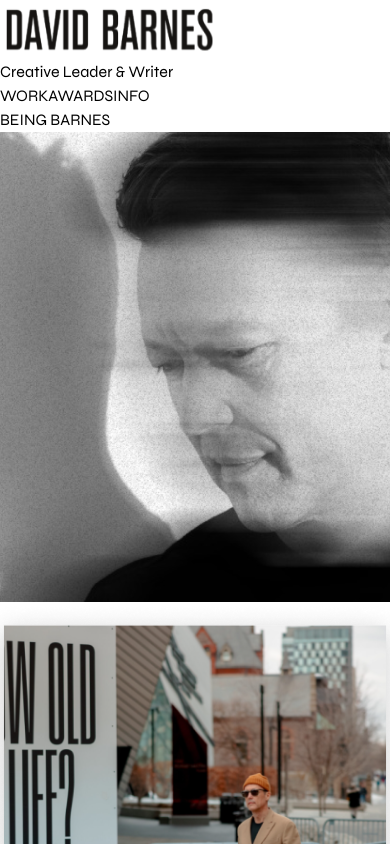
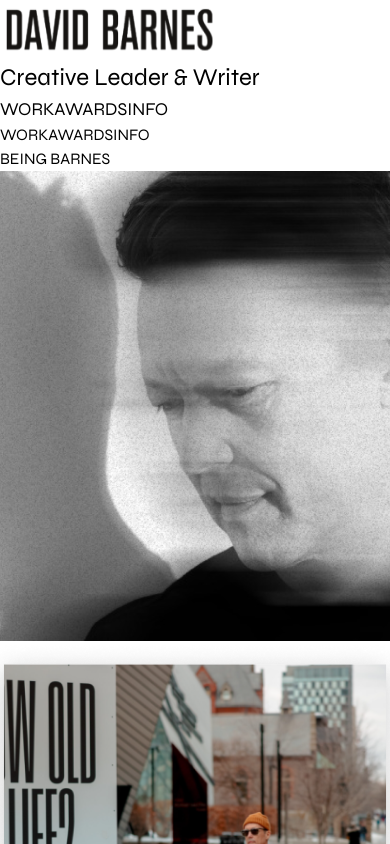
Before and after one commit to mohi14/david-barnes, a React (Vite) app: page / in a window 390 px wide. Shown: the top 844 px of the page. Built offline with nearby package versions, Linux system fonts and the light colour scheme.

Commit message:
header responsiveness done

```diff
--- a/src/App.css
+++ b/src/App.css
@@ -33,3 +33,13 @@ body {
     background: #858383;
 
 }
+
+@media screen and (max-width: 1024px) {
+    .headerText {
+        font-size: 24px !important;
+    }
+
+    .linkText {
+        font-size: 18px !important;
+    }
+}
--- a/src/components/Home/Gallery.jsx
+++ b/src/components/Home/Gallery.jsx
@@ -8,7 +8,7 @@ import gallery6 from '../../assets/gallery6.svg';
 
 const Gallery = () => {
     return (
-        <div className='px-10 pb-16 text-center relative z-50 '>
+        <div className='px-10 pb-16 text-center relative z-40 '>
             <img className='mx-auto mb-5 lg:mb-[268px]' src={gallery1} alt="" />
             <div className='flex flex-col md:flex-row flex-start gap-4 justify-between mb-5 lg:mb-[176px]'>
                 <img src={gallery2} alt="" />
--- a/src/shared/Header.jsx
+++ b/src/shared/Header.jsx
@@ -1,25 +1,41 @@
 import { Link, useLocation } from 'react-router-dom'
 import logo from '../assets/logo.svg'
+import { useState } from 'react'
 
 const Header = () => {
   const { pathname } = useLocation()
+
+  const [openNavbar, setOpenNavbar] = useState(false)
   return (
-    <div className='sticky top-0 px-10 pt-5 flex items-center gap-4 justify-between mb-16'>
+    <><div className='sticky top-0 px-10 pt-5 flex items-center gap-4 justify-between mb-16'>
       <Link to="/"><img src={logo} alt="" /></Link>
 
       {/* <p className='text-[32px] font-bold'>{pathname === "/work" ? "WORKS" : pathname === "/infos" ? "INFOS" : "Creative Leader & Writer"}</p> */}
-      <p className='text-[32px] font-bold hidden md:block'>Creative Leader & Writer</p>
+      <p className='lg:text-[32px] font-bold hidden lg:block headerText'>Creative Leader & Writer</p>
 
-      <div className='text-2xl font-semibold hidden md:flex items-center gap-6  '>
+      <div className='text-2xl font-semibold hidden lg:flex items-center gap-6  linkText'>
         <Link to="/work">WORK</Link>
         <Link to="/awards">AWARDS</Link>
         <Link to="/infos">INFO</Link>
       </div>
-      {/* <div class="hamburger-menu">
-        <div class="bar"></div>
-      </div> */}
+
 
     </div>
+      <div className='absolute top-[35px] right-[10px] z-[60] lg:hidden' onClick={() => setOpenNavbar(!openNavbar)}>
+        <span className={`w-[45px] h-[4px]    block ${openNavbar ? "mt-4 rotate-45 bg-white" : "mt-1 bg-black"} ease-in duration-300 `}></span>
+        <span className={`w-[45px] h-[4px]  bg-black   ${openNavbar ? "hidden" : "block mt-1"} ease-in duration-300`}></span>
+        <span className={`w-[45px] h-[4px]    block ${openNavbar ? "-mt-1 -rotate-45 bg-white" : "mt-1 bg-black"} ease-in duration-300`}></span>
+      </div >
+
+
+      <div className={`fixed  h-full top-0 z-50 ${openNavbar ? "bg-black w-full " : "bg-white w-0 "} ease-in duration-300 text-2xl font-semibold  items-center gap-6 text-white flex flex-col justify-center `} onClick={() => setOpenNavbar(false)}>
+
+        <Link to="/work" className={`${openNavbar ? "block" : "hidden"}`}>WORK</Link>
+        <Link to="/awards" className={`${openNavbar ? "block" : "hidden"}`}>AWARDS</Link>
+        <Link to="/infos" className={`${openNavbar ? "block" : "hidden"}`}>INFO</Link>
+
+      </div>
+    </>
   )
 }
 
```
